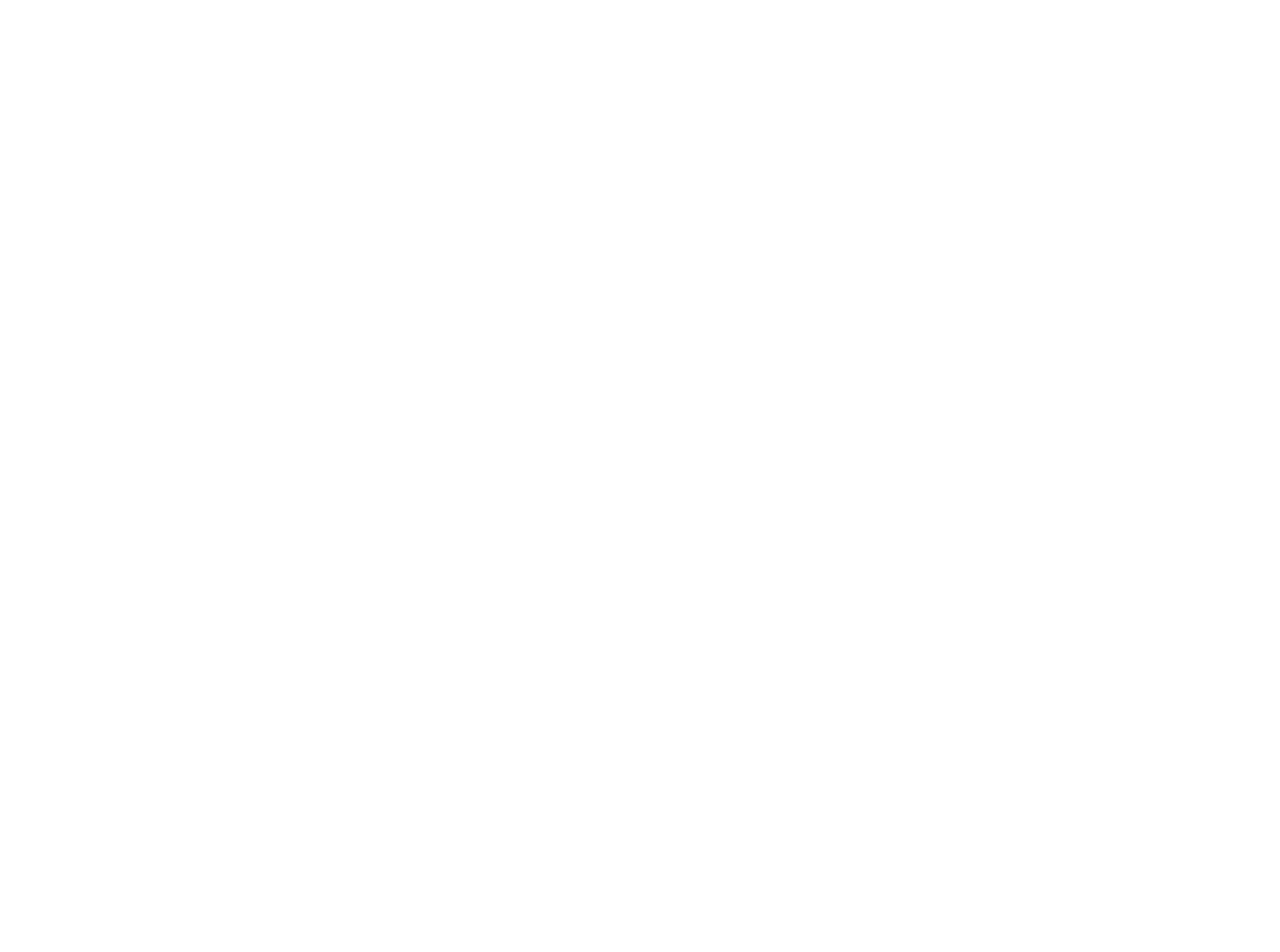
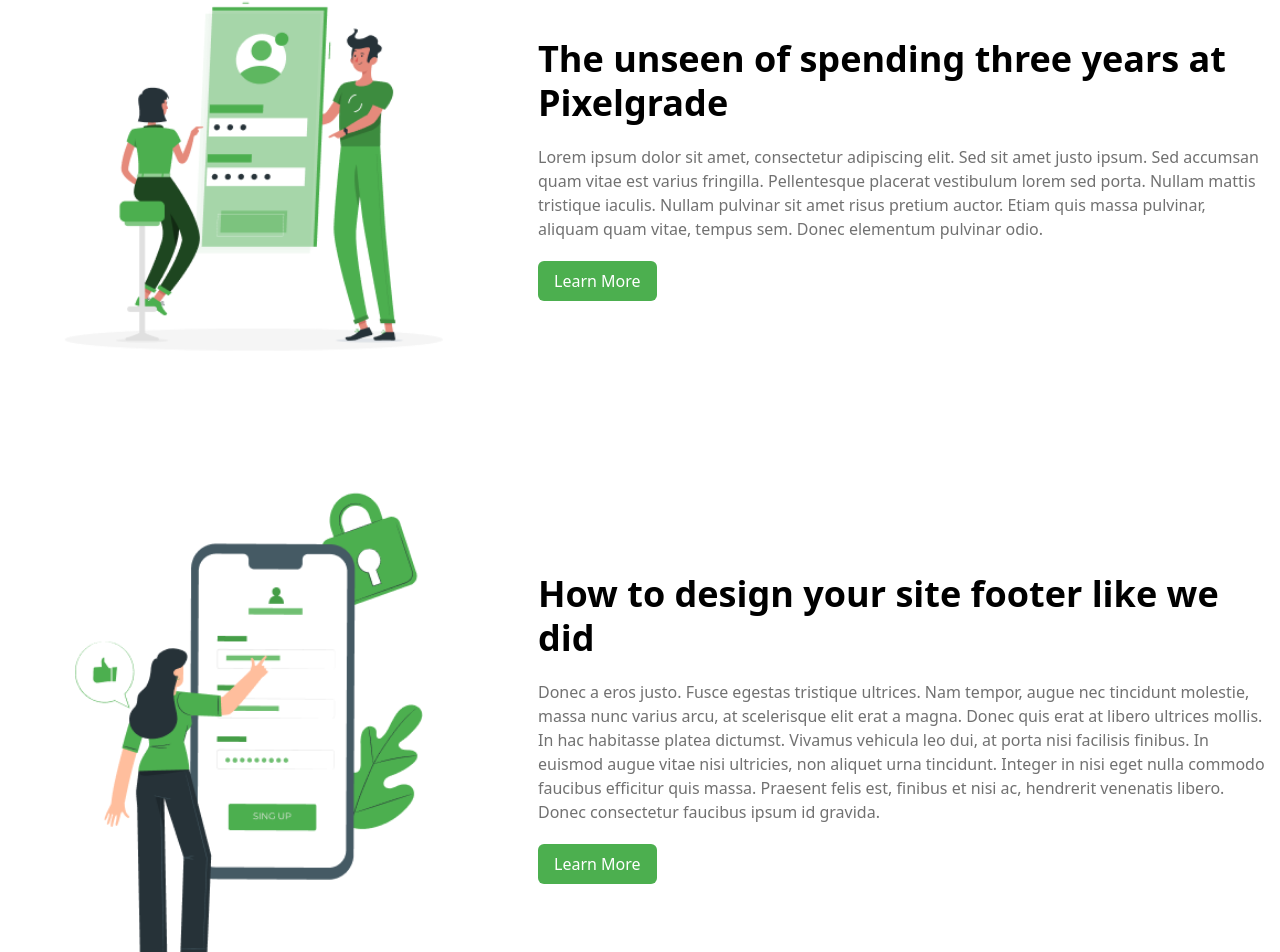
Before and after one commit to alirezakhosravi79/landing-page, a React (Vite) app: page / in a window 1280 px wide. Shown: the part 1106-2058 px from the top of the page. Before the commit the page ends 996 px from the top, so only its background shows below. Built offline with nearby package versions, Linux system fonts and the light colour scheme.

Commit message:
complete aboute 1&2 components

```diff
--- a/src/App.tsx
+++ b/src/App.tsx
@@ -1,3 +1,5 @@
+import Aboute1 from './components/layout/Aboute1'
+import Aboute2 from './components/layout/Aboute2'
 import Hero from './components/layout/Hero'
 import Navbar from './components/layout/Navbar'
 import OurClient from './components/layout/OurClient'
@@ -11,6 +13,8 @@
      <Hero />
      <OurClient />
      <Services />
+     <Aboute1 />
+     <Aboute2 />
     </>
   )
 }
--- /dev/null
+++ b/src/components/layout/Aboute1.tsx
@@ -0,0 +1,28 @@
+import Button from "../ui/Button";
+import Image from '../../assets/Frame 35.png'
+
+function Aboute1() {
+  return (
+    <section className="container mx-auto py-10 flex items-center gap-10">
+      <div className="w-full basis-[40%] flex items-center justify-center">
+        <img src={Image} alt="image" className="w-full" />
+      </div>
+      <div className="w-full basis-[60%] flex flex-col items-start gap-5">
+        <h2 className="text-heading2 leading-heading2 font-semibold">
+          The unseen of spending three years at Pixelgrade
+        </h2>
+        <p className="text-gray">
+          Lorem ipsum dolor sit amet, consectetur adipiscing elit. Sed sit amet
+          justo ipsum. Sed accumsan quam vitae est varius fringilla.
+          Pellentesque placerat vestibulum lorem sed porta. Nullam mattis
+          tristique iaculis. Nullam pulvinar sit amet risus pretium auctor.
+          Etiam quis massa pulvinar, aliquam quam vitae, tempus sem. Donec
+          elementum pulvinar odio.
+        </p>
+        <Button variant="solid">Learn More</Button>
+      </div>
+    </section>
+  );
+}
+
+export default Aboute1;
--- /dev/null
+++ b/src/components/layout/Aboute2.tsx
@@ -0,0 +1,30 @@
+import Button from "../ui/Button";
+import Image from "../../assets/pana.png";
+
+function Aboute2() {
+  return (
+    <section className="container mx-auto py-10 flex items-center gap-10">
+      <div className="w-full basis-[40%] flex items-center justify-center">
+        <img src={Image} alt="image" className="w-full" />
+      </div>
+      <div className="w-full basis-[60%] flex flex-col items-start gap-5">
+        <h2 className="text-heading2 leading-heading2 font-semibold">
+          How to design your site footer like we did{" "}
+        </h2>
+        <p className="text-gray">
+          Donec a eros justo. Fusce egestas tristique ultrices. Nam tempor,
+          augue nec tincidunt molestie, massa nunc varius arcu, at scelerisque
+          elit erat a magna. Donec quis erat at libero ultrices mollis. In hac
+          habitasse platea dictumst. Vivamus vehicula leo dui, at porta nisi
+          facilisis finibus. In euismod augue vitae nisi ultricies, non aliquet
+          urna tincidunt. Integer in nisi eget nulla commodo faucibus efficitur
+          quis massa. Praesent felis est, finibus et nisi ac, hendrerit
+          venenatis libero. Donec consectetur faucibus ipsum id gravida.{" "}
+        </p>
+        <Button variant="solid">Learn More</Button>
+      </div>
+    </section>
+  );
+}
+
+export default Aboute2;
```
